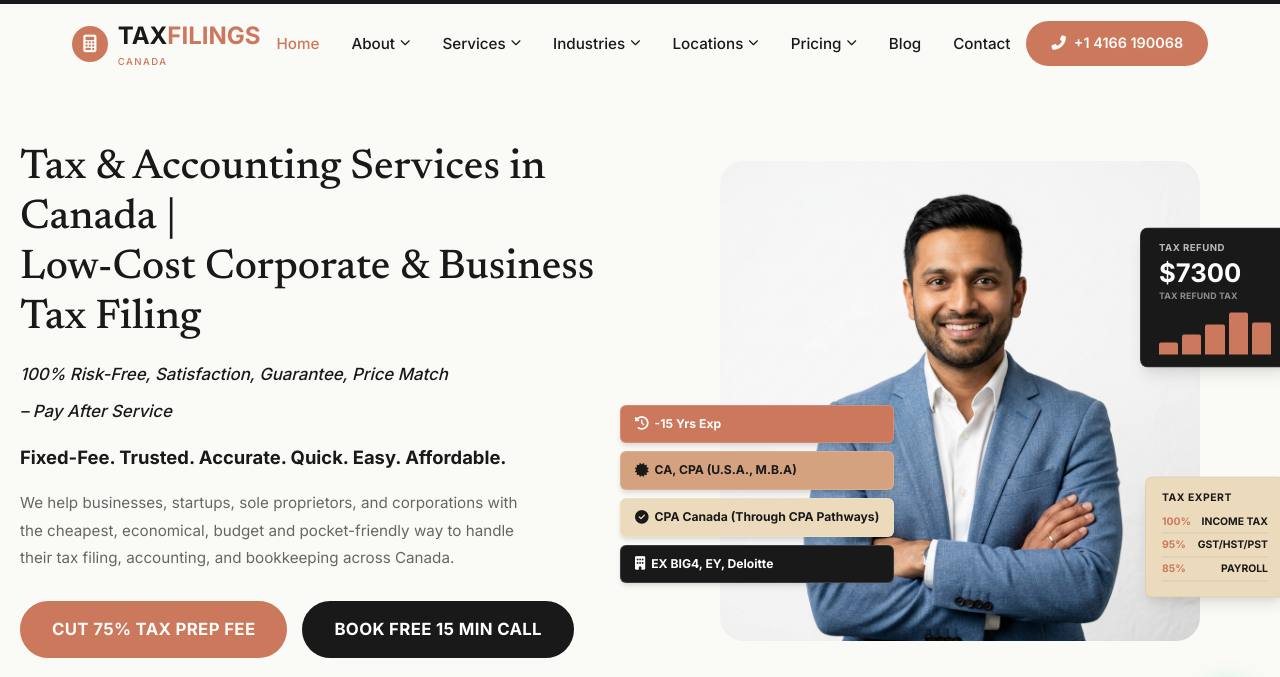
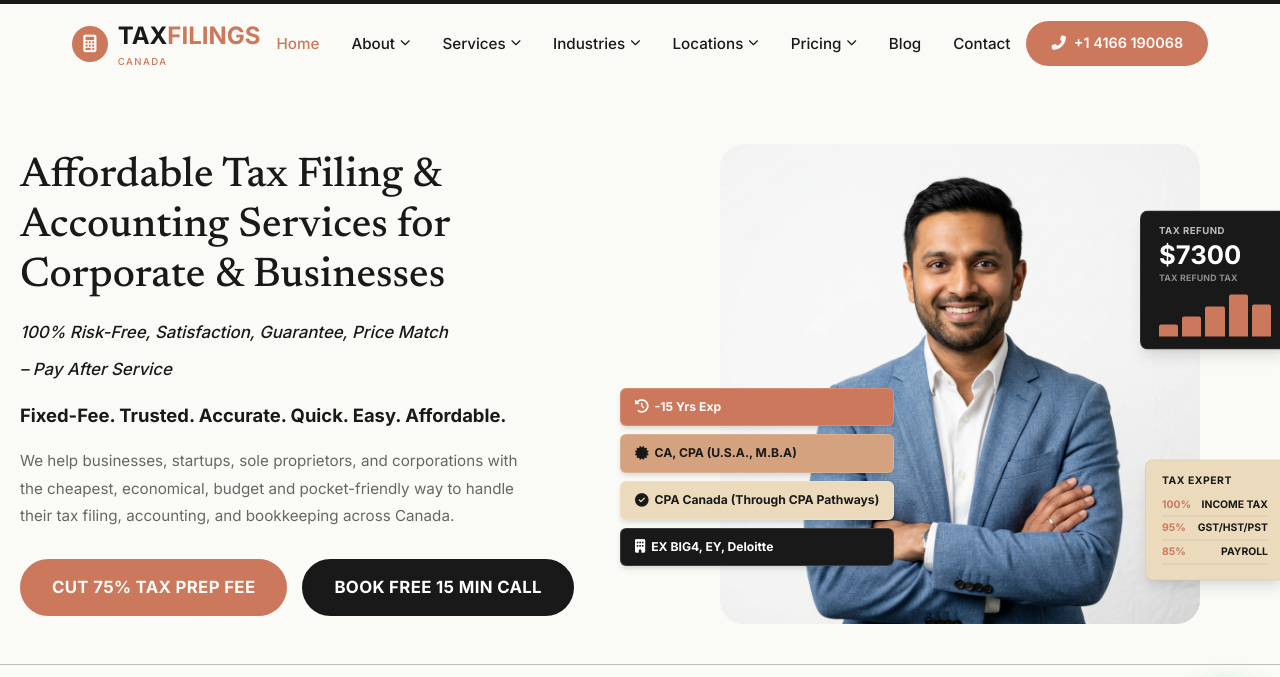
Before and after one commit to uditguptaca/taxfiling, a website built with Vite: page index.html in a window 1280 px wide. Shown: the part 36-713 px from the top of the page. Built offline with nearby package versions, Linux system fonts and the light colour scheme; animation ran at ten frames a second.

Commit message:
style: update hero title to Affordable Tax Filing & Accounting Services for Corporate & Businesses

```diff
--- a/index.html
+++ b/index.html
@@ -148,7 +148,7 @@
   <section class="hero" id="hero">
     <div class="container">
       <div class="hero-content slide-left">
-        <h1>Tax & Accounting Services in Canada | <span>Low-Cost Corporate & Business Tax Filing</span></h1>
+        <h1>Affordable Tax Filing &amp; Accounting Services for <span>Corporate &amp; Businesses</span></h1>
         <p class="hero-subtitle">100% Risk-Free, Satisfaction, Guarantee, Price Match</p>
         <p class="hero-subtitle" style="margin-top: -5px; margin-bottom: 15px;">– Pay After Service</p>
         <p class="hero-tagline">Fixed-Fee. Trusted. Accurate. Quick. Easy. Affordable.</p>
```
